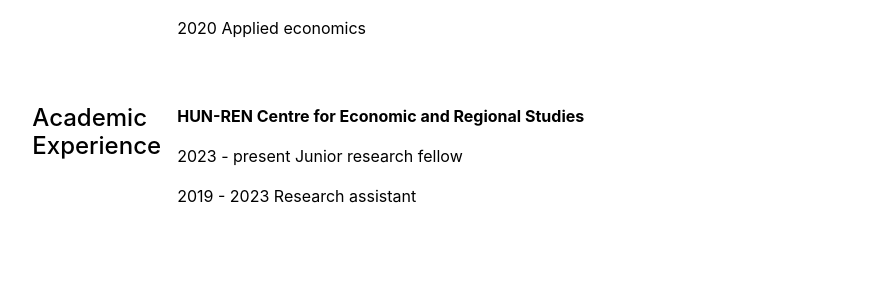
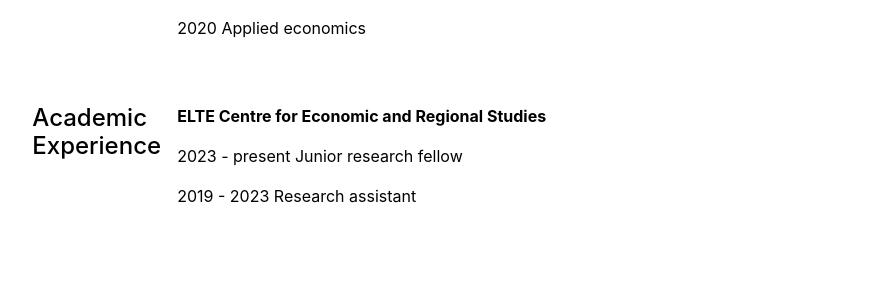
Before and after one commit to martinneubrandt/martinneubrandt.github.io, a Jekyll site: the page built from cv.md, in a window 1280 px wide. Shown: the part 436-735 px from the top of the page, without its empty margins (197-1082 px from the left). Built offline with Jekyll 4.4.1, drawn with Linux system fonts in a browser that asks for light colours.

Commit message:
Edit academic experience

```diff
--- a/_data/cv/academic-experience.yml
+++ b/_data/cv/academic-experience.yml
@@ -1,4 +1,4 @@
-- title: 'HUN-REN Centre for Economic and Regional Studies'
+- title: 'ELTE Centre for Economic and Regional Studies'
   description: '2023 - present Junior research fellow'
 
 - title: ''
```
